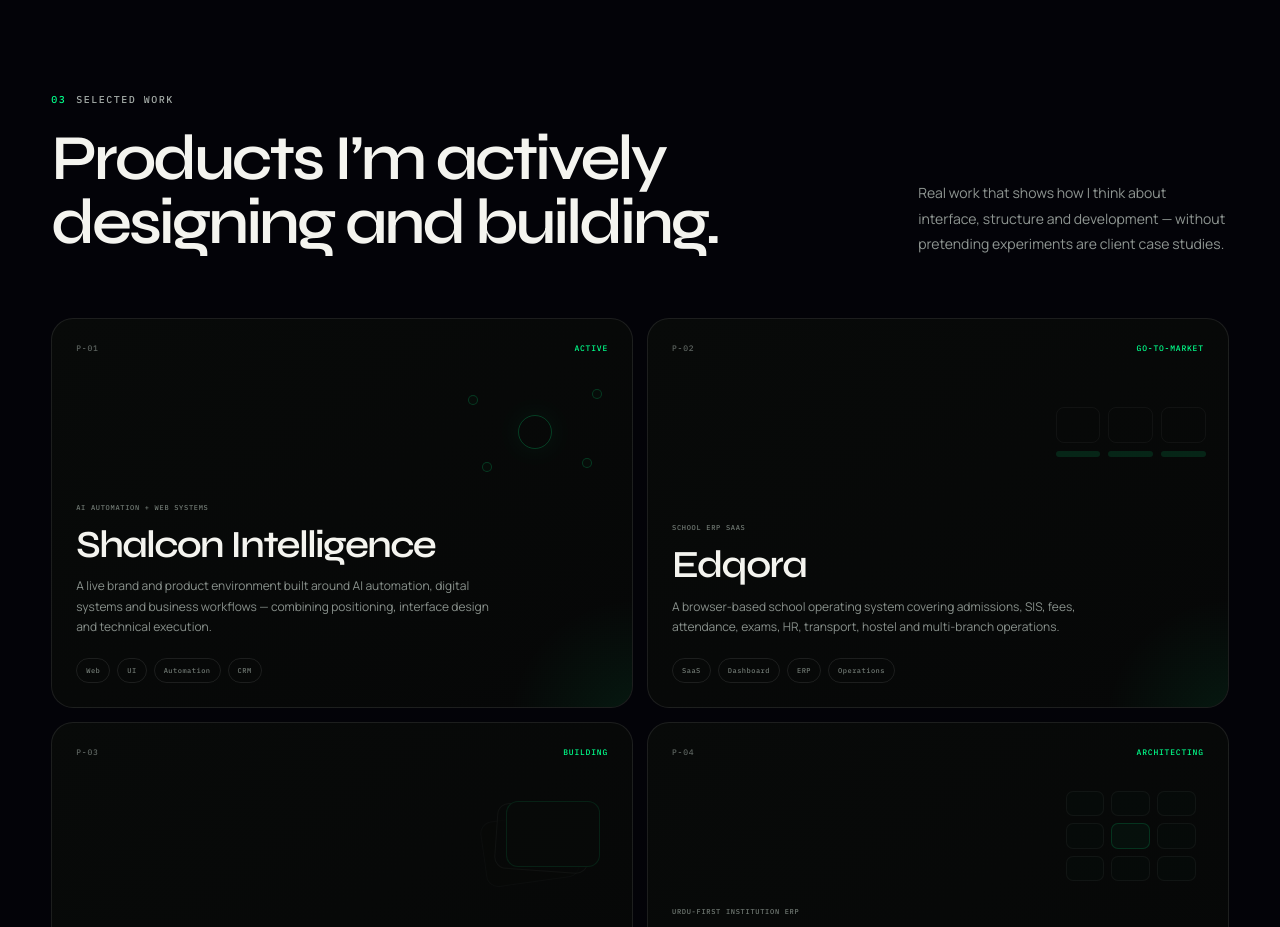
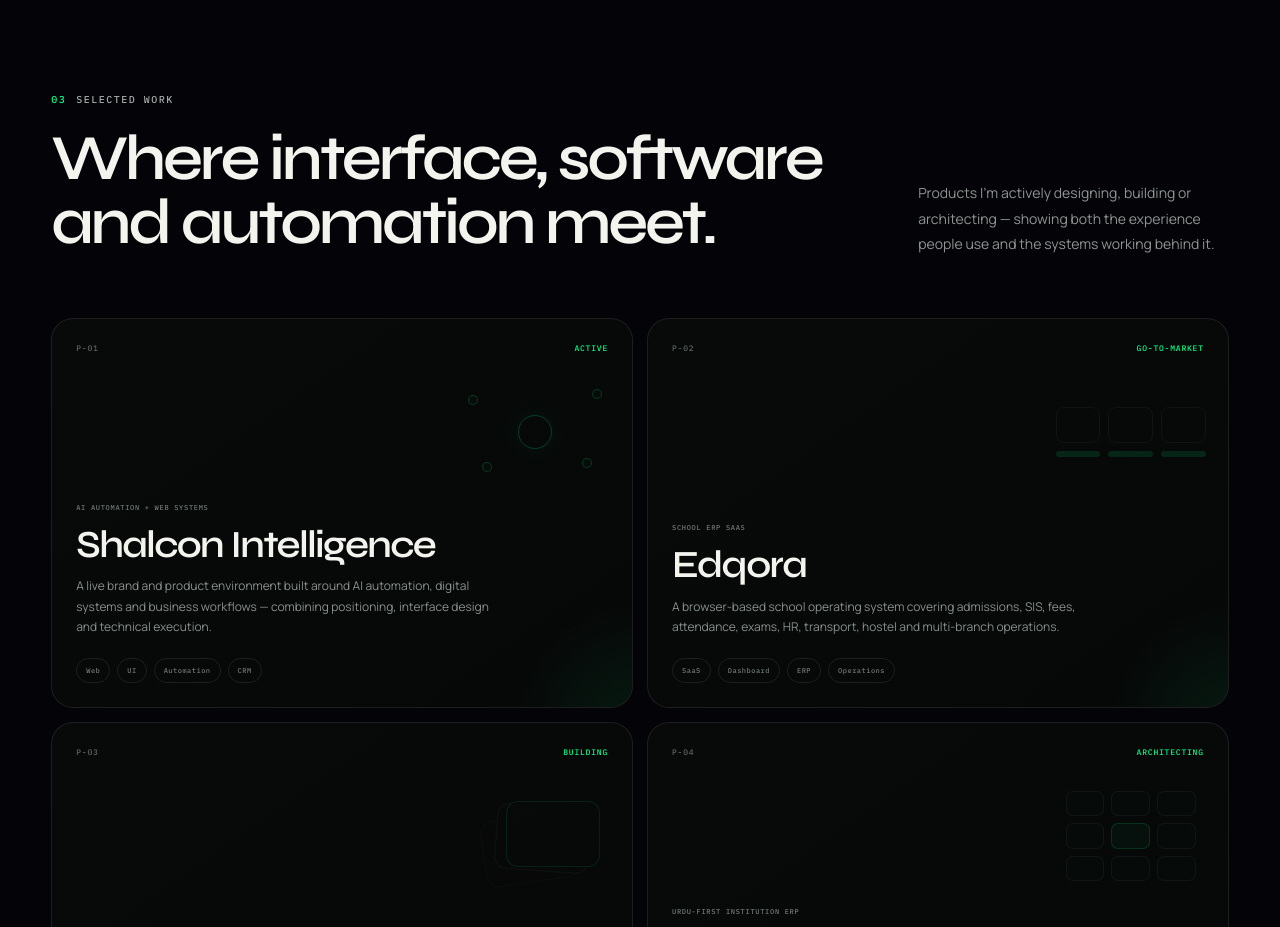
Before and after one commit to Abuhurerakhan0407/shalcon-intelligence, a React (Vite) app: page / in a window 1280 px wide. Shown: the part 3160-4087 px from the top of the page. Built offline with nearby package versions, Linux system fonts and the light colour scheme.

Commit message:
Reframe selected work across web and automation

```diff
--- a/src/final/referral-work.jsx
+++ b/src/final/referral-work.jsx
@@ -13,8 +13,8 @@ export function ReferralWork() {
   return (
     <section className="section-shell section-pad referral-work" id="projects">
       <Reveal className="section-heading referral-heading">
-        <div><span className="eyebrow"><span>03</span> SELECTED WORK</span><h2>Products I’m actively designing and building.</h2></div>
-        <p>Real work that shows how I think about interface, structure and development — without pretending experiments are client case studies.</p>
+        <div><span className="eyebrow"><span>03</span> SELECTED WORK</span><h2>Where interface, software and automation meet.</h2></div>
+        <p>Products I’m actively designing, building or architecting — showing both the experience people use and the systems working behind it.</p>
       </Reveal>
       <div className="referral-work-grid">
         {PROJECTS.map((project, i) => (
```
